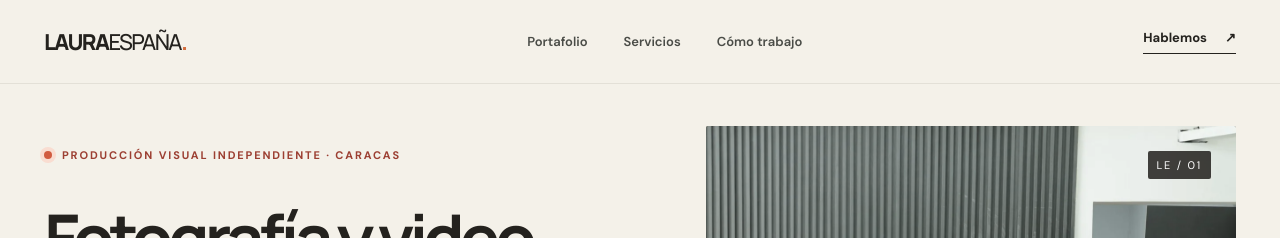
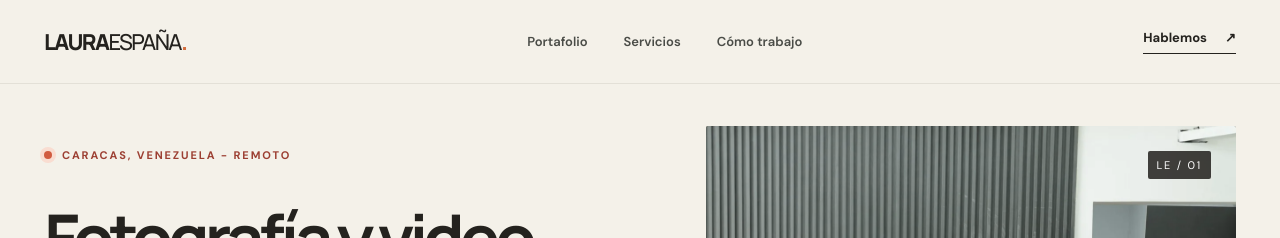
Before and after one commit to URIELKEY2204/laura-espana-portfolio, a Next.js app: page / in a window 1280 px wide. Shown: the top 238 px of the page. Built offline with nearby package versions, Linux system fonts and the light colour scheme.

Commit message:
Update Laura location and remote availability label

```diff
--- a/app/HomeClient.tsx
+++ b/app/HomeClient.tsx
@@ -30,7 +30,7 @@ export default function Home() {
     <section id="inicio" className="hero">
      <div className="wrap hero-grid">
       <div className="hero-copy">
-       <span className="eyebrow"><span className="status-dot"/>Producción visual independiente · Caracas</span>
+       <span className="eyebrow"><span className="status-dot"/>Caracas, Venezuela - Remoto</span>
        <h1>Fotografía y video<br/>para <em>empresas.</em></h1>
        <p>Producción audiovisual para restaurantes, comercios, marcas y agencias que necesitan contenido profesional para sus redes, campañas y canales digitales. Hablemos de proyectos puntuales o colaboraciones recurrentes.</p>
        <div className="hero-actions">
```
